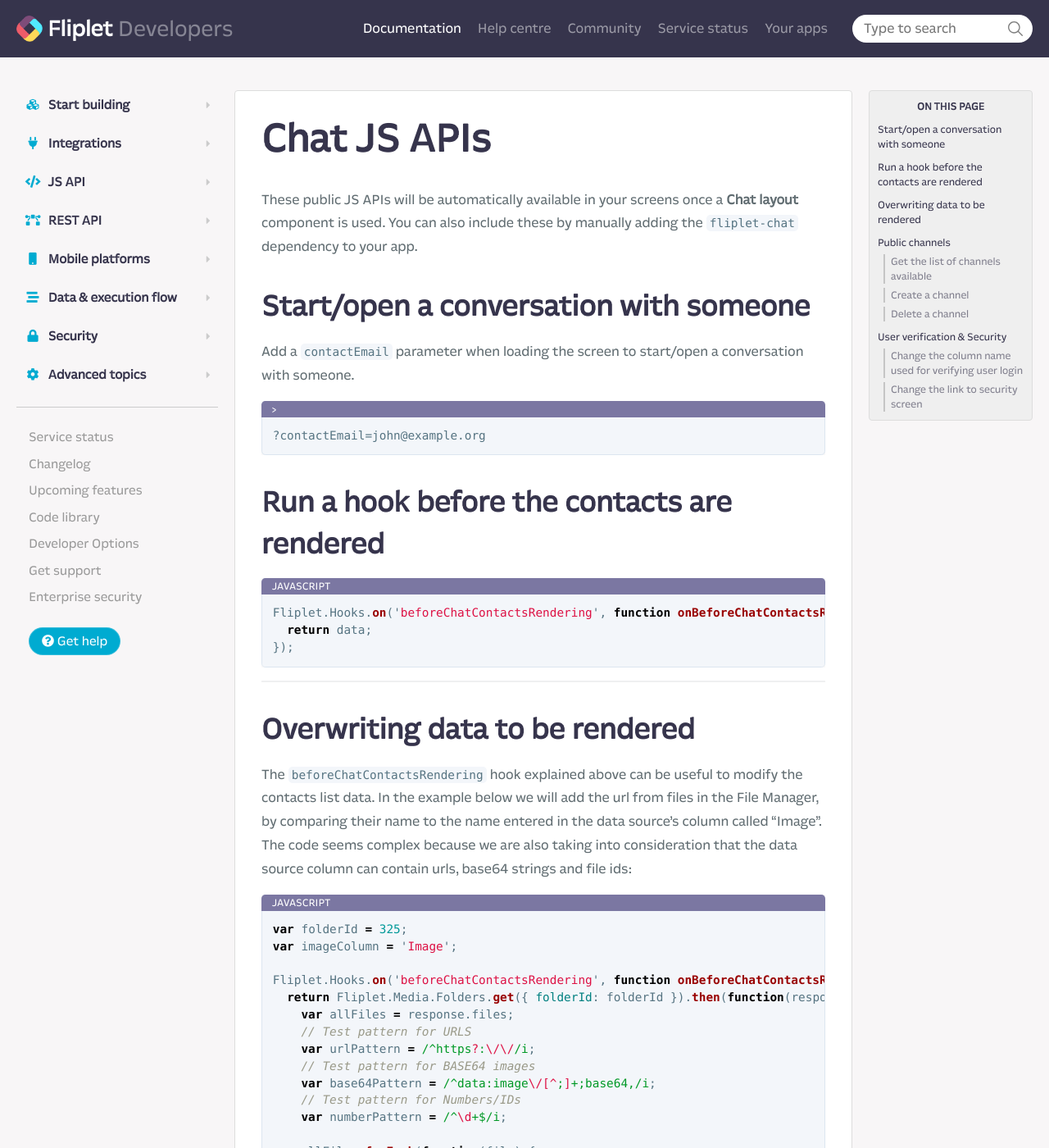
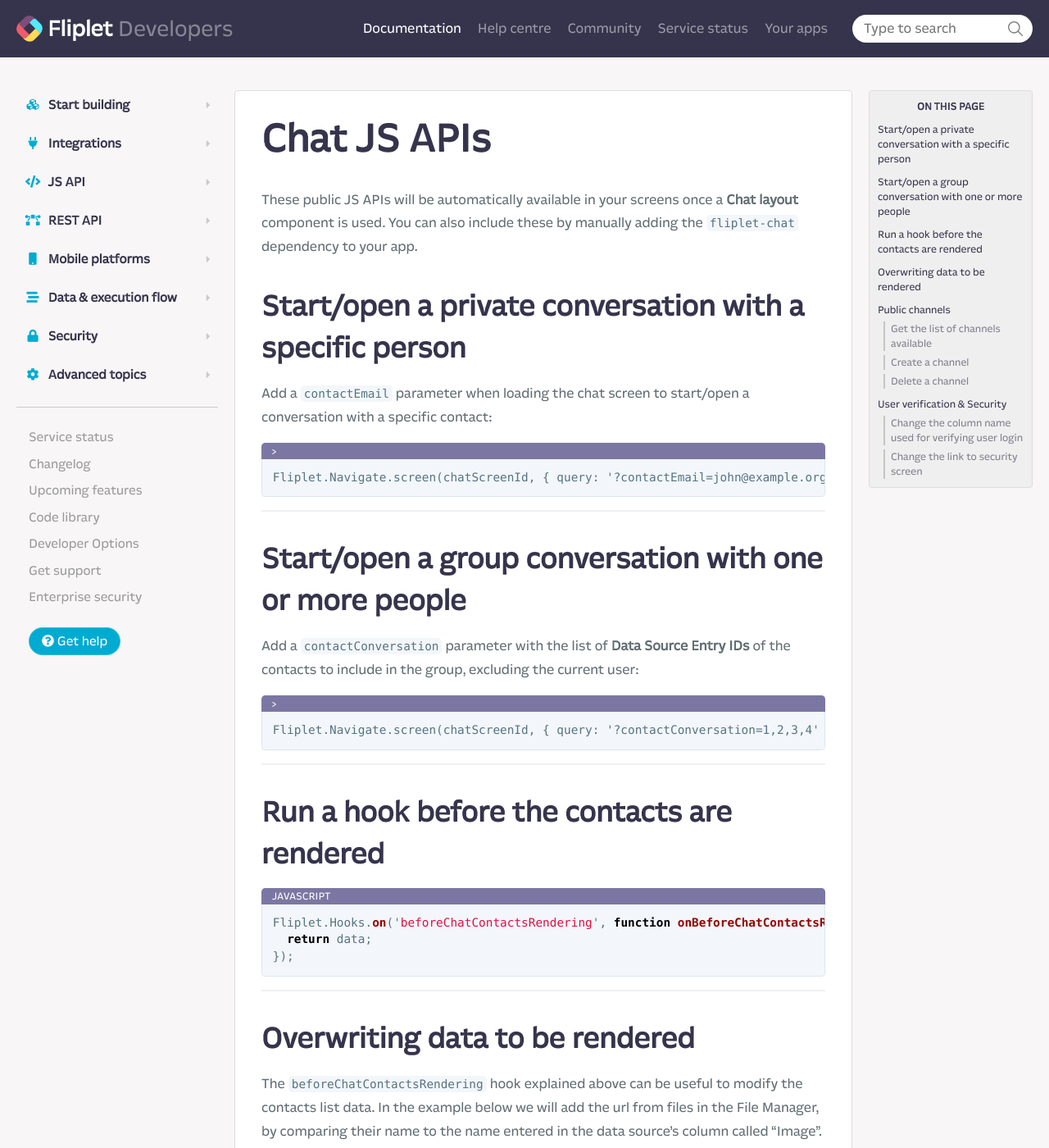
Before and after one commit to Fliplet/fliplet-cli, a Jekyll site: the page built from docs/API/components/chat.md, in a window 1280 px wide and 1400 px high. Shown: the whole window at 82% size. Built offline with Jekyll 4.4.1, drawn with Linux system fonts in a browser that asks for light colours; nearby versions of some CDN libraries; our own code applies the rules of GitHub Pages for plain Markdown files; library files that are not in the unit come from our copies; comment, search, counter and statistics services are not loaded; a style sheet for code colours, icons or effects is not loaded.

Commit message:
docs for ID-2537

````diff
--- a/docs/API/components/chat.md
+++ b/docs/API/components/chat.md
@@ -2,13 +2,25 @@
 
 These public JS APIs will be automatically available in your screens once a **Chat layout** component is used. You can also include these by manually adding the `fliplet-chat` dependency to your app.
 
-## Start/open a conversation with someone
+## Start/open a private conversation with a specific person
 
-Add a `contactEmail` parameter when loading the screen to start/open a conversation with someone.
+Add a `contactEmail` parameter when loading the chat screen to start/open a conversation with a specific contact:
 
 ```
-?contactEmail=john@example.org
+Fliplet.Navigate.screen(chatScreenId, { query: '?contactEmail=john@example.org' });
 ```
+
+---
+
+## Start/open a group conversation with one or more people
+
+Add a `contactConversation` parameter with the list of **Data Source Entry IDs** of the contacts to include in the group, excluding the current user:
+
+```
+Fliplet.Navigate.screen(chatScreenId, { query: '?contactConversation=1,2,3,4' });
+```
+
+---
 
 ## Run a hook before the contacts are rendered
 
````
